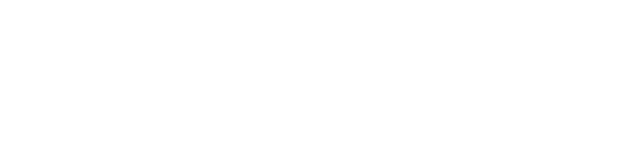
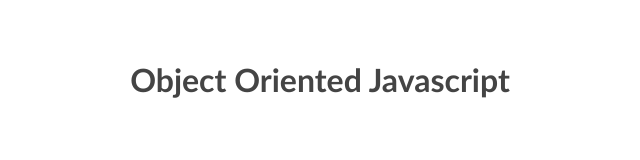
Before and after one commit to nikhilpahan/OOP-JS, a plain HTML site: page 1. Object litrals/index.html in a window 1280 px wide. Shown: the whole page, without its empty margins (320-960 px from the left). Drawn offline with Linux system fonts and the light colour scheme.

Commit message:
Adding JS

```diff
--- a/1. Object litrals/index.html
+++ b/1. Object litrals/index.html
@@ -4,8 +4,17 @@
     <meta charset="UTF-8">
     <meta name="viewport" content="width=device-width, initial-scale=1.0">
     <title>Object Litral</title>
+    <style>
+        h1{
+            text-align: center;
+            color: #444;
+            font-family: 'Trebuchet MS';
+            margin: 60px auto;
+        }
+    </style>
 </head>
 <body>
-
+    <h1>Object Oriented Javascript</h1>
+    <script src="object.js"></script>
 </body>
 </html>
```
Also changed, not shown: 1. Object litrals/object.js (added), 1. Object litrals/style.css (deleted).
